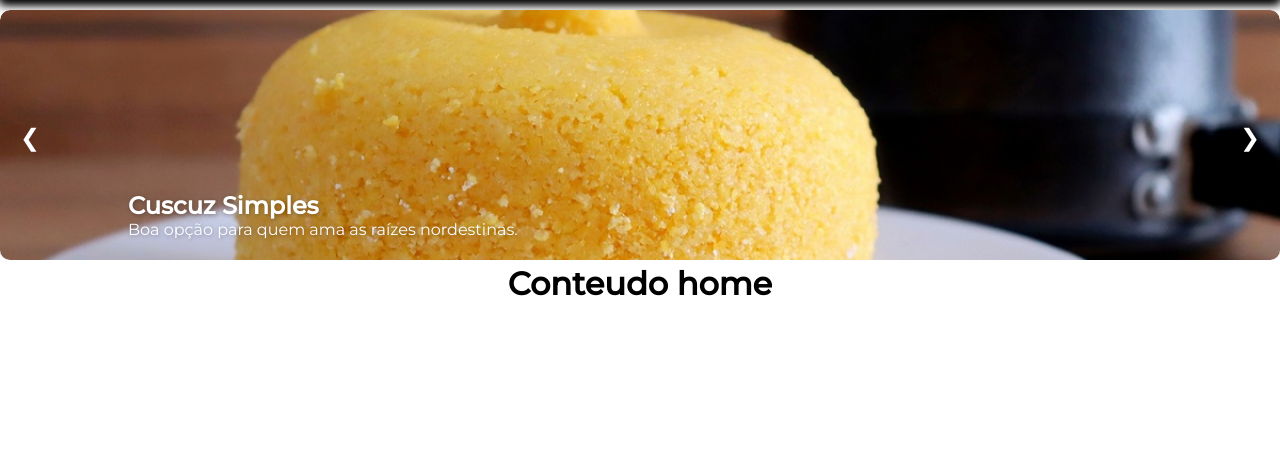
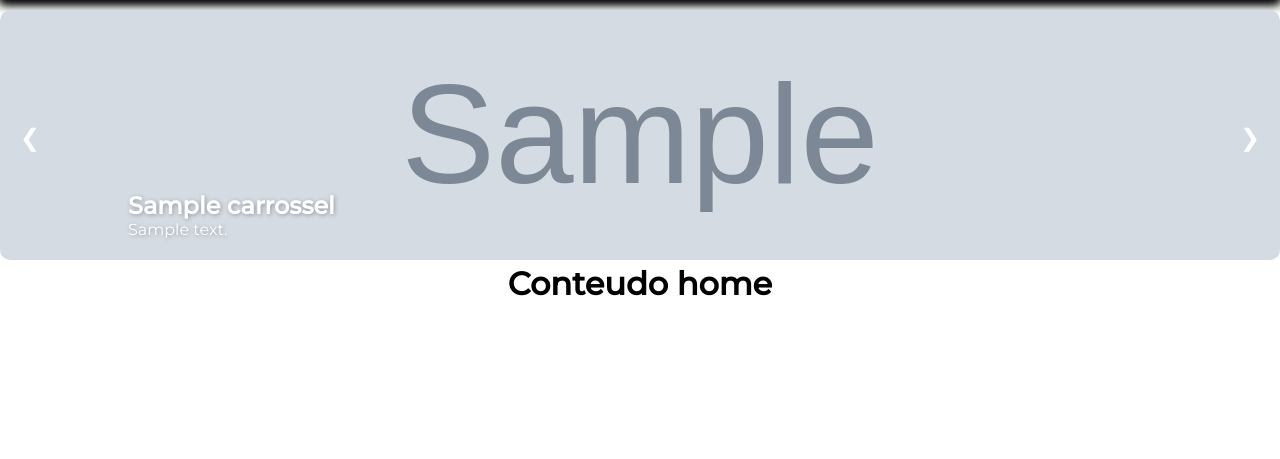
Before and after one commit to Denilsonsalazar-br/Serv-Cuscuz, a PHP site: page /pages/home.php in a window 1280 px wide. Shown: the part 127-586 px from the top of the page. Run offline with PHP 8.4, Linux system fonts and the light colour scheme; tables that the repository leaves empty or names only in its code hold one stand-in row (values such as "Sample post"); grey boxes marked "Sample" are stand-in pictures; grey boxes are pictures that could not be loaded.

Commit message:
Atualização 03/11 12:44
Refazendo o Update do carrossel, deixando o funcional, para o Adm possa atualizar od dados do carrossel

```diff
--- a/Serv+Cuscuz/assets/css/carrosel.css
+++ b/Serv+Cuscuz/assets/css/carrosel.css
@@ -17,8 +17,8 @@
 }
 
 .carrossel-container {
+    transition: transform 0.5s ease;
     display: flex;
-    transition: transform 0.5s ease-in-out;
 }
 
 .carrossel-item {
--- a/Serv+Cuscuz/assets/css/carrossel/carrosselEdit.css
+++ b/Serv+Cuscuz/assets/css/carrossel/carrosselEdit.css
@@ -98,7 +98,7 @@
     text-align: center;
 }
 .btn-atualizar button {
-    background-color: #28a745; /* Cor de fundo verde */
+    background-color:  #ff5733; /* Cor de fundo verde */
     color: white; /* Cor do texto */
     padding: 12px 20px; /* Mais espaço no botão */
     border: none; /* Remove borda */
@@ -109,6 +109,6 @@
 }
 
 .btn-atualizar button:hover {
-    background-color: #ff5733; /* Cor do botão ao passar o mouse */
+    background-color: #28a745; /* Cor do botão ao passar o mouse */
     transform: scale(1.05); /* Aumenta levemente o botão ao passar o mouse */
 }
--- a/Serv+Cuscuz/assets/js/carrosselHome.js
+++ b/Serv+Cuscuz/assets/js/carrosselHome.js
@@ -2,24 +2,30 @@
 const slides = document.querySelectorAll('.carrossel-item');
 const carrosselContainer = document.querySelector('.carrossel-container');
 
+if (slides.length > 0) {
+    // Adiciona uma transição suave ao container (caso não esteja no CSS)
+    carrosselContainer.style.transition = 'transform 0.5s ease';
+
     function showSlide(index) {
+        // Garante que o índice do slide está dentro do intervalo
+        currentSlide = (index + slides.length) % slides.length;
         const slideWidth = slides[0].clientWidth;
-    carrosselContainer.style.transform = `translateX(-${index * slideWidth}px)`;
+        carrosselContainer.style.transform = `translateX(-${currentSlide * slideWidth}px)`;
     }
 
     function nextSlide() {
-    currentSlide = (currentSlide + 1) % slides.length;
-    showSlide(currentSlide);
+        showSlide(currentSlide + 1);
     }
 
     function prevSlide() {
-    currentSlide = (currentSlide - 1 + slides.length) % slides.length;
-    showSlide(currentSlide);
+        showSlide(currentSlide - 1);
     }
 
     // Inicializa o primeiro slide
     showSlide(currentSlide);
 
+    // Ajusta o slide atual ao redimensionar a janela
     window.addEventListener('resize', () => {
         showSlide(currentSlide);
     });
+}
--- a/Serv+Cuscuz/controller/carrossel/carrosselHomeController.php
+++ b/Serv+Cuscuz/controller/carrossel/carrosselHomeController.php
@@ -8,17 +8,35 @@
         $this->carrosselDAO = new CarrosselDAO();
     }
 
+    // Método para listar os itens do carrossel
     public function listarItens() {
         return $this->carrosselDAO->listarItens();
     }
 
+    // Método para atualizar um item do carrossel
     public function atualizarItem($id, $titulo, $descricao, $imagem) {
-        $item = $this->carrosselDAO->buscarItemPorId($id); // Presumindo que você tem buscarItemPorId() no DAO
+        $item = $this->carrosselDAO->buscarItemPorId($id);
 
         if ($imagem['name']) { // Se uma nova imagem foi enviada
-            $imagemUrl = 'caminho_das_imagens/' . basename($imagem['name']);
-            move_uploaded_file($imagem['tmp_name'], $imagemUrl);
-            $item->setImagemUrl($imagemUrl);
+            // Caminho completo para salvar a imagem
+            $uploadDirectory = 'C:/xampp/htdocs/Serv-Cuscuz/Serv+Cuscuz/assets/img/';
+
+            // Nome do arquivo enviado, substituindo espaços por sublinhados
+            $nomeArquivo = str_replace(' ', '_', basename($imagem['name']));
+
+            // Nome do arquivo enviado
+            $nomeArquivo = basename($imagem['name']);
+
+            // Caminho completo do arquivo
+            $imagemUrl = $uploadDirectory . $nomeArquivo;
+
+            // Move o arquivo para o diretório especificado
+            if (move_uploaded_file($imagem['tmp_name'], $imagemUrl)) {
+                // Armazena o caminho relativo para o banco de dados
+                $item->setImagemUrl('assets/img/' . $nomeArquivo);
+            } else {
+                throw new Exception("Falha no upload da imagem.");
+            }
         }
 
         $item->setTitulo($titulo);
@@ -26,4 +44,8 @@
 
         return $this->carrosselDAO->atualizarItem($item);
     }
+    // Método para recuperar os itens do banco de dados
+    public function recuperarItensDoBanco() {
+        return $this->carrosselDAO->listarItens(); // Supondo que a DAO tenha esse método
+    }
 }
--- a/Serv+Cuscuz/includes/carrossel.php
+++ b/Serv+Cuscuz/includes/carrossel.php
@@ -1,36 +1,41 @@
+<?php
+// Inclua o controlador
+require_once __DIR__ . "../../controller/carrossel/carrosselHomeController.php";
+
+$carrosselController = new CarrosselController();
+$itens = $carrosselController->recuperarItensDoBanco(); // Recupera os itens
+
+// Agora você pode usar a variável $itens para construir seu carrossel
+if (!$itens) {
+    echo "Nenhum item encontrado.";
+    exit;
+}
+//var_dump($itens);
+?>
+
 <!DOCTYPE html>
 <html lang="pt-br">
 <head>
     <meta charset="UTF-8">
     <meta name="viewport" content="width=device-width, initial-scale=1.0">
     <link rel="stylesheet" href="../assets/css/carrosel.css">
-    <title></title>
+    <title>Carrossel de Produtos</title>
 </head>
 <body>
     <!-- Carrossel -->
     <div class="carrossel">
         <div class="carrossel-container">
-            <div class="carrossel-item active">
-                <img src="../assets/img/Cuscuz_normal.jpg" alt="Cuscuz Normal">
-                <div class="carrossel-caption">
-                    <h2>Cuscuz Simples</h2>
-                    <p>Boa opção para quem ama as raízes nordestinas.</p>
+            <?php foreach ($itens as $index => $item): ?>
+                <div class="carrossel-item <?php echo $index === 0 ? 'active' : ''; ?>">
+
+                <img src="<?php echo htmlspecialchars('/Serv-Cuscuz/Serv+Cuscuz/' . $item->getImagemUrl()); ?>" alt="<?php echo htmlspecialchars($item->getTitulo()); ?>">
+
+                    <div class="carrossel-caption">
+                        <h2><?php echo htmlspecialchars($item->getTitulo()); ?></h2>
+                        <p><?php echo htmlspecialchars($item->getDescricao()); ?></p>
+                    </div>
                 </div>
-            </div>
-            <div class="carrossel-item">
-                <img src="../assets/img/Cuscuz_Recheado_frango.jpg" alt="Cuscuz recheado com frango">
-                <div class="carrossel-caption">
-                    <h2>Cuscuz recheado com frango</h2>
-                    <p>Ótima opção para quem está seguindo uma boa dieta.</p>
-                </div>
-            </div>
-            <div class="carrossel-item">
-                <img src="../assets/img/Cuscuz_Recheado_jerked.jpg" alt="Cuscuz recheado">
-                <div class="carrossel-caption">
-                    <h2>Cuscuz com carne</h2>
-                    <p>Esse serve como uma refeição.</p>
-                </div>
-            </div>
+            <?php endforeach; ?>
         </div>
         <button class="carrossel-btn prev" onclick="prevSlide()">❮</button>
         <button class="carrossel-btn next" onclick="nextSlide()">❯</button>
```
Also changed, not shown: Serv+Cuscuz/controller/carrossel/atualizarCarrosselHome.php (+15 -1 lines), Serv+Cuscuz/view/admin/carrosselHome.php (+18 -1 lines), Serv+Cuscuz/assets/img/67268a324ab82-CARROSSEL 02.jpg (added), Serv+Cuscuz/assets/img/score-de-ciberseguranca_2-1024x1024.jpg (added), Serv+Cuscuz/controller/admin/adminPainelController.php (line endings or trailing spaces), Serv+Cuscuz/model/DTO/carrosselHomeDTO.php (line endings or trailing spaces). Lines whose indentation alone changed are shown as unchanged.
